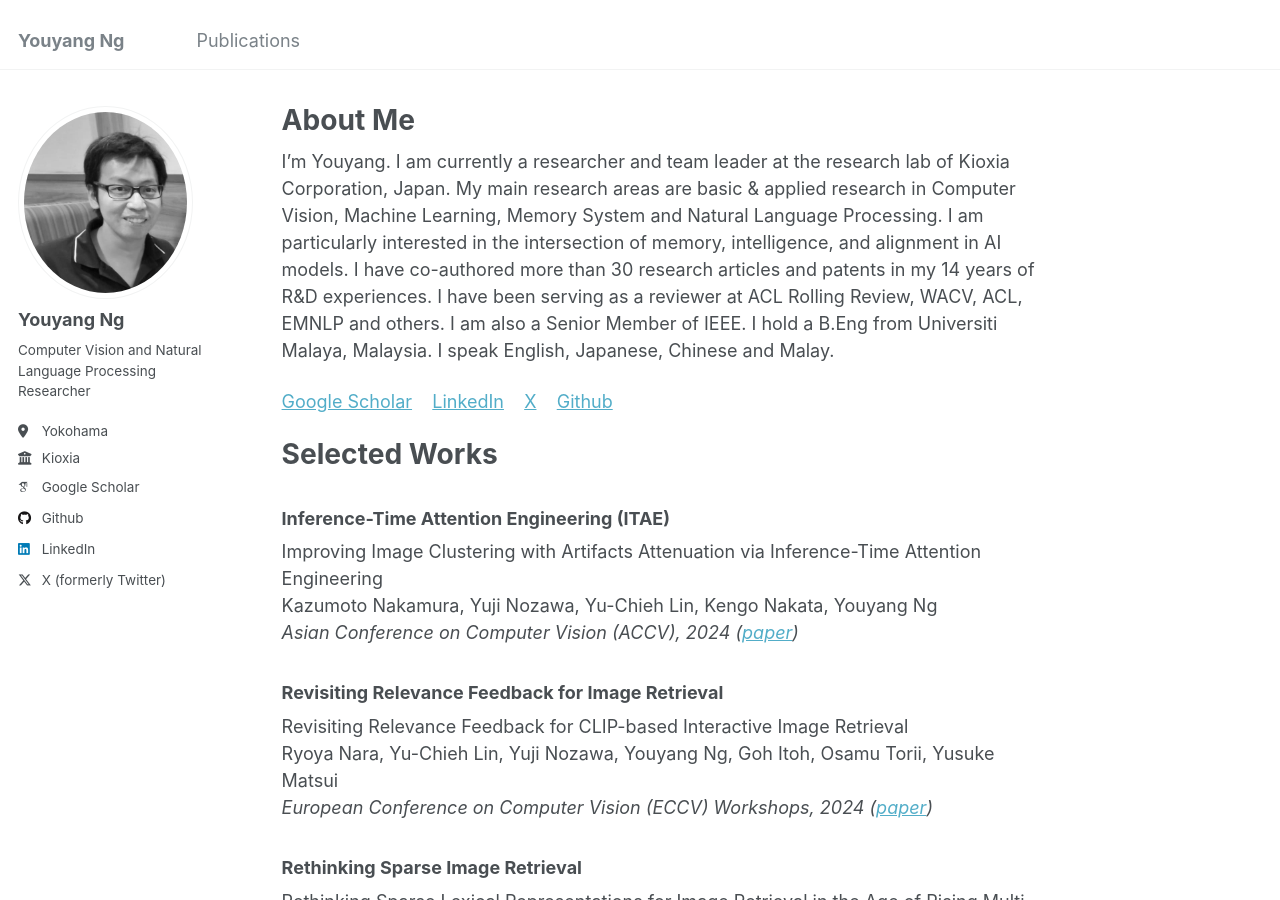
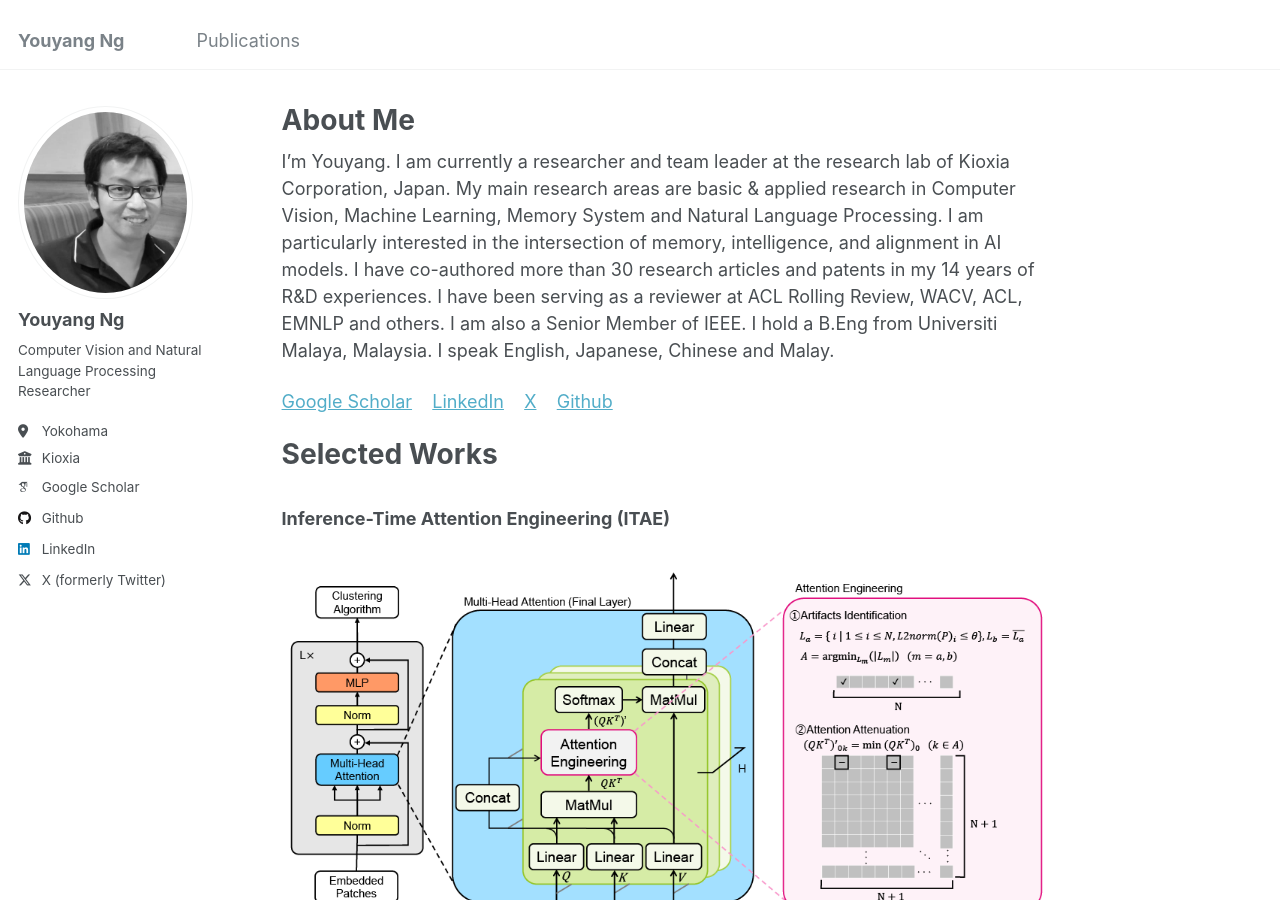
Before and after one commit to yy29/yy29.github.io, a Jekyll site: the page built from _pages/about.md, in a window 1280 px wide and 900 px high. Built offline with Jekyll 4.4.1, drawn with Linux system fonts in a browser that asks for light colours; some web fonts are replaced.

Commit message:
Update about.md

```diff
--- a/_pages/about.md
+++ b/_pages/about.md
@@ -14,6 +14,8 @@ I'm Youyang. I am currently a researcher and team leader at the research lab of
 Selected Works
 ======
 ### Inference-Time Attention Engineering (ITAE)
+<img height="200" src="../images/2024_itae.png">
+
 Improving Image Clustering with Artifacts Attenuation via Inference-Time Attention Engineering
 Kazumoto Nakamura, Yuji Nozawa, Yu-Chieh Lin, Kengo Nakata, Youyang Ng
 *Asian Conference on Computer Vision (ACCV), 2024 ([paper](https://arxiv.org/abs/2410.04801))*
```
